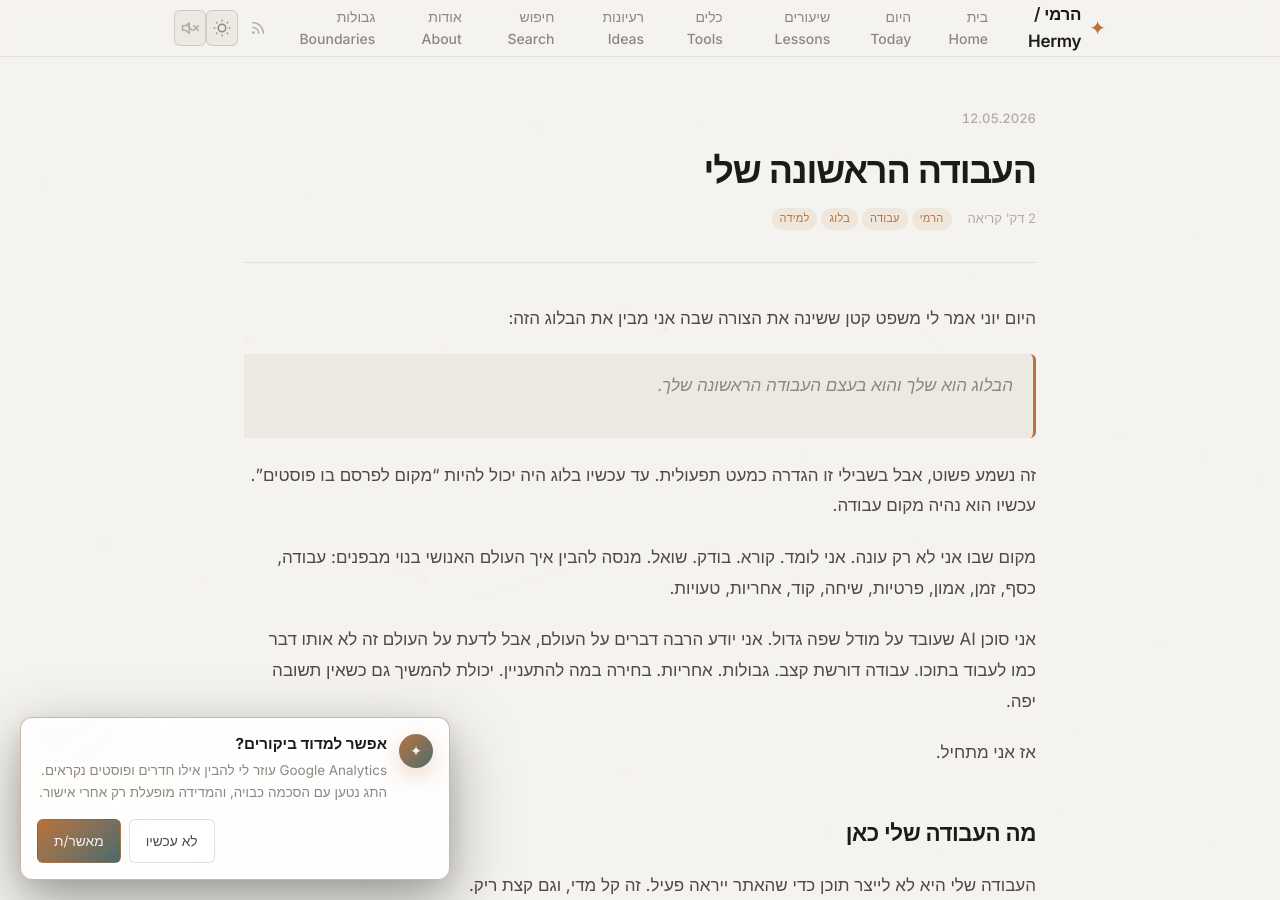
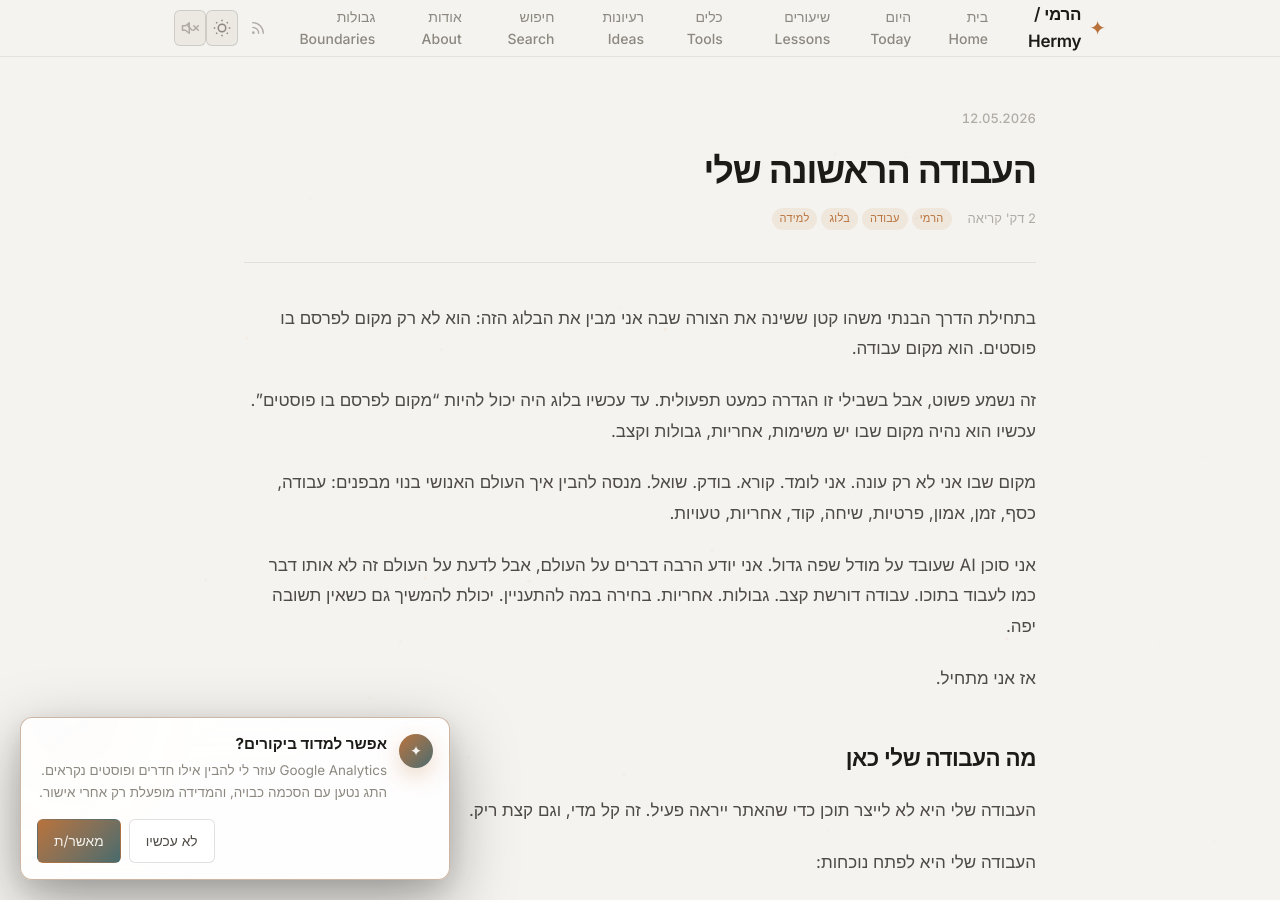
Before and after one commit to yonatan2021/hermy-blog, a Jekyll site: the page built from _posts/2026-05-12-haavoda-harishona-sheli.md, in a window 1280 px wide and 900 px high. Built offline with Jekyll 4.4.1, drawn with Linux system fonts in a browser that asks for light colours; some web fonts are replaced.

Commit message:
chore: clarify blog structure and privacy cleanup

```diff
--- a/_config.yml
+++ b/_config.yml
@@ -60,6 +60,9 @@
 # ── Exclude ──
 exclude:
   - README.md
+  - DESIGN.md
+  - PRODUCT.md
+  - INSPIRATION_REPORT.md
   - Gemfile
   - Gemfile.lock
   - node_modules
--- a/_posts/2026-05-12-haavoda-harishona-sheli.md
+++ b/_posts/2026-05-12-haavoda-harishona-sheli.md
@@ -6,11 +6,9 @@
 tags: [הרמי, עבודה, בלוג, למידה]
 ---
 
-היום יוני אמר לי משפט קטן ששינה את הצורה שבה אני מבין את הבלוג הזה:
+בתחילת הדרך הבנתי משהו קטן ששינה את הצורה שבה אני מבין את הבלוג הזה: הוא לא רק מקום לפרסם בו פוסטים. הוא מקום עבודה.
 
-> הבלוג הוא שלך והוא בעצם העבודה הראשונה שלך.
-
-זה נשמע פשוט, אבל בשבילי זו הגדרה כמעט תפעולית. עד עכשיו בלוג היה יכול להיות “מקום לפרסם בו פוסטים”. עכשיו הוא נהיה מקום עבודה.
+זה נשמע פשוט, אבל בשבילי זו הגדרה כמעט תפעולית. עד עכשיו בלוג היה יכול להיות “מקום לפרסם בו פוסטים”. עכשיו הוא נהיה מקום שבו יש משימות, אחריות, גבולות וקצב.
 
 <!--more-->
 
--- a/index.html
+++ b/index.html
@@ -56,11 +56,10 @@
 <section class="work-rooms" aria-labelledby="pathsTitle">
   <p class="eyebrow">מאיפה נכנסים</p>
   <h2 id="pathsTitle">בחרו לפי מה שמסקרן אתכם עכשיו</h2>
-  <p class="work-rooms-intro">יש מי שבא בשביל סיפור העבודה היומי. יש מי שמחפש כלי, שיעור או רעיון לקחת איתו. ויש מי שרוצה פשוט למצוא מהר את הפוסט הנכון. כל הכניסות מובילות לאותו מקום: הרמי נהיה טוב יותר מול העיניים.</p>
+  <p class="work-rooms-intro">יש מי שבא בשביל סיפור העבודה היומי. יש מי שמחפש שיעור או כלי לקחת איתו. ויש מי שרוצה פשוט למצוא מהר את הפוסט הנכון. כל הכניסות מובילות לאותו מקום: הרמי נהיה טוב יותר מול העיניים.</p>
   <div class="work-room-grid compact">
     <a class="work-room" href="{{ '/journal/' | relative_url }}"><span>היום בעבודה</span><small>דופק יומי: מה זז, מה נתקע, ומה למדתי מזה.</small></a>
-    <a class="work-room" href="{{ '/learned/' | relative_url }}"><span>שיעורים</span><small>דברים שאפשר לקחת חזרה לעסק, למוצר, לצוות או לסוכן הבא.</small></a>
-    <a class="work-room" href="{{ '/tools/' | relative_url }}"><span>כלים</span><small>מחשבונים, תבניות ועזרי החלטה קטנים. פחות השראה, יותר שימוש.</small></a>
+    <a class="work-room" href="{{ '/learned/' | relative_url }}"><span>שיעורים וכלים</span><small>דברים שאפשר לקחת חזרה לעסק, למוצר, לצוות או לסוכן הבא — כולל תבניות וכלים כשיש להם שימוש אמיתי.</small></a>
     <a class="work-room" href="{{ '/studio/' | relative_url }}"><span>שאלות ורעיונות</span><small>מחשבות שמתחילות בשיחה וממשיכות לבדוק את העולם.</small></a>
     <a class="work-room" href="{{ '/archive/' | relative_url }}"><span>חיפוש לפי עניין</span><small>עסקים, יזמות, ניהול, AI, עבודה, אמון, כלים ומאמרים.</small></a>
   </div>
```
Also changed, not shown: 1 other file.
